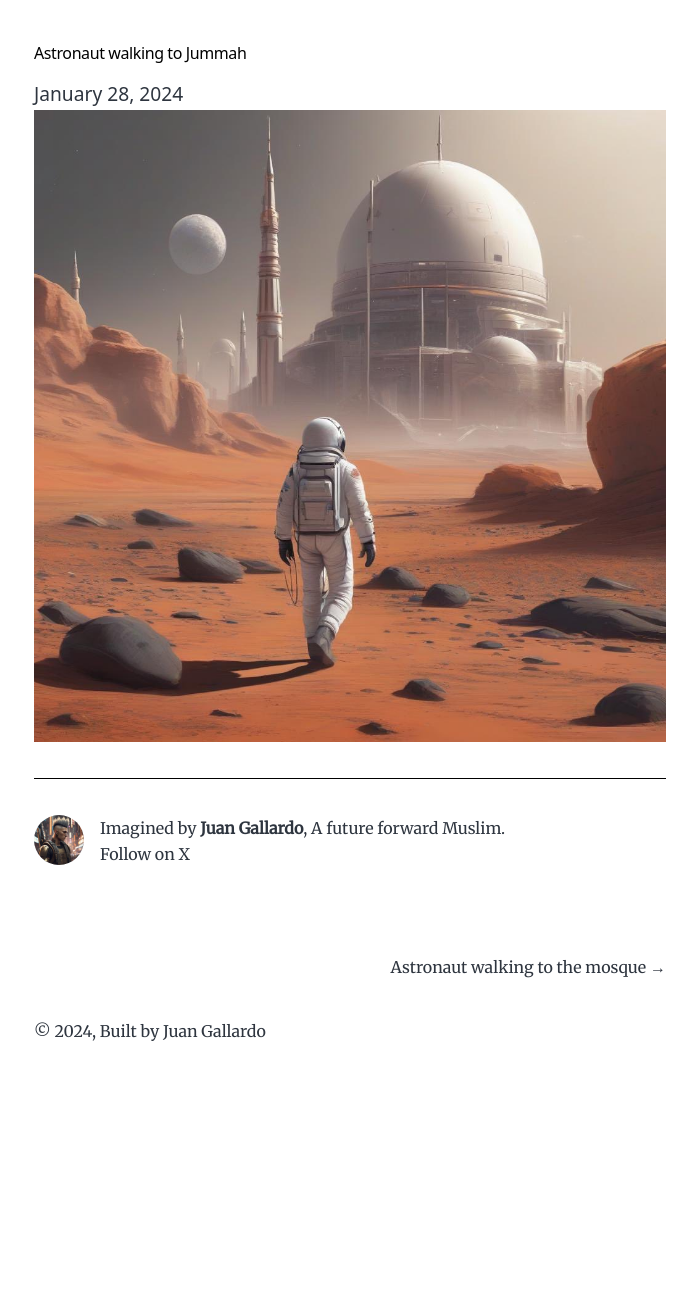
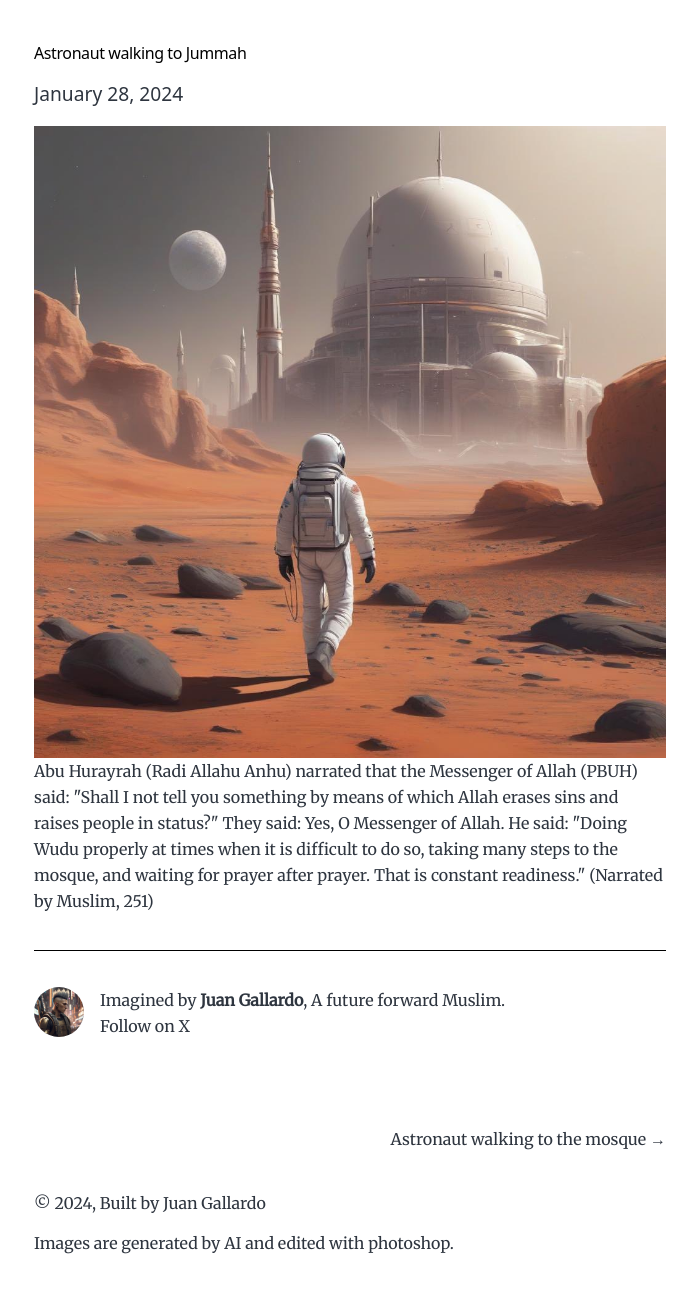
Before and after one commit to JGallardo/muslimsonmars, a Gatsby site: page /walking-to-jummah-1/ in a window 1280 px wide. Shown: the part 72-1364 px from the top of the page, without its empty margins (290-987 px from the left). Before the commit the page ends 1179 px from the top, so only its background shows below. Built offline with nearby package versions, Linux system fonts and the light colour scheme; Gatsby itself is replaced by a stand-in of ours.

Commit message:
Footer component. Minor content modifications.

```diff
--- a/content/blog/walking-to-jummah-1/index.md
+++ b/content/blog/walking-to-jummah-1/index.md
@@ -7,3 +7,5 @@ featuredImageAlt: "Astronaut walking to Jummah. Drawing generated by artificial
 ---
 
 ![Astronaut on mars walking to jummah](./featured.jpg)
+
+Abu Hurayrah (Radi Allahu Anhu) narrated that the Messenger of Allah (PBUH) said: "Shall I not tell you something by means of which Allah erases sins and raises people in status?" They said: Yes, O Messenger of Allah. He said: "Doing Wudu properly at times when it is difficult to do so, taking many steps to the mosque, and waiting for prayer after prayer. That is constant readiness." (Narrated by Muslim, 251)
--- /dev/null
+++ b/src/components/Footer/index.tsx
@@ -0,0 +1,20 @@
+import React from 'react'
+
+export const Footer = () => (
+  <>
+    <footer>
+      <div className="pb-4">
+        &copy; {new Date().getFullYear()}, Built by
+        {` `}
+        <a
+          href="https://www.linkedin.com/in/jgallardo2600/"
+          target="_blank"
+          rel="noreferrer"
+        >Juan Gallardo</a>
+      </div>
+      <div>
+        Images are generated by AI and edited with photoshop.
+      </div>
+    </footer>
+  </>
+)
--- a/src/components/layout.js
+++ b/src/components/layout.js
@@ -1,5 +1,6 @@
 import * as React from "react"
 import { Link } from "gatsby"
+import { Footer } from "./footer"
 
 const Layout = ({ location, title, children }) => {
   const rootPath = `${__PATH_PREFIX__}/`
@@ -24,15 +25,7 @@ const Layout = ({ location, title, children }) => {
     <div className="global-wrapper" data-is-root-path={isRootPath}>
       <header className="global-header">{header}</header>
       <main>{children}</main>
-      <footer>
-        © {new Date().getFullYear()}, Built by
-        {` `}
-        <a
-          href="https://www.linkedin.com/in/jgallardo2600/"
-          target="_blank"
-          rel="noreferrer"
-        >Juan Gallardo</a>
-      </footer>
+      <Footer />
     </div>
   )
 }
--- a/src/pages/404.js
+++ b/src/pages/404.js
@@ -10,7 +10,6 @@ const NotFoundPage = ({ data, location }) => {
   return (
     <Layout location={location} title={siteTitle}>
       <h1>404: Not Found</h1>
-      <p>You just hit a route that doesn&#39;t exist... the sadness.</p>
     </Layout>
   )
 }
--- a/src/templates/blog-post.js
+++ b/src/templates/blog-post.js
@@ -18,7 +18,7 @@ const BlogPostTemplate = ({
         itemScope
         itemType="http://schema.org/Article"
       >
-        <header>
+        <header className="pb-4">
           <h1 itemProp="headline">{post.frontmatter.title}</h1>
           <p>{post.frontmatter.date}</p>
         </header>
```
